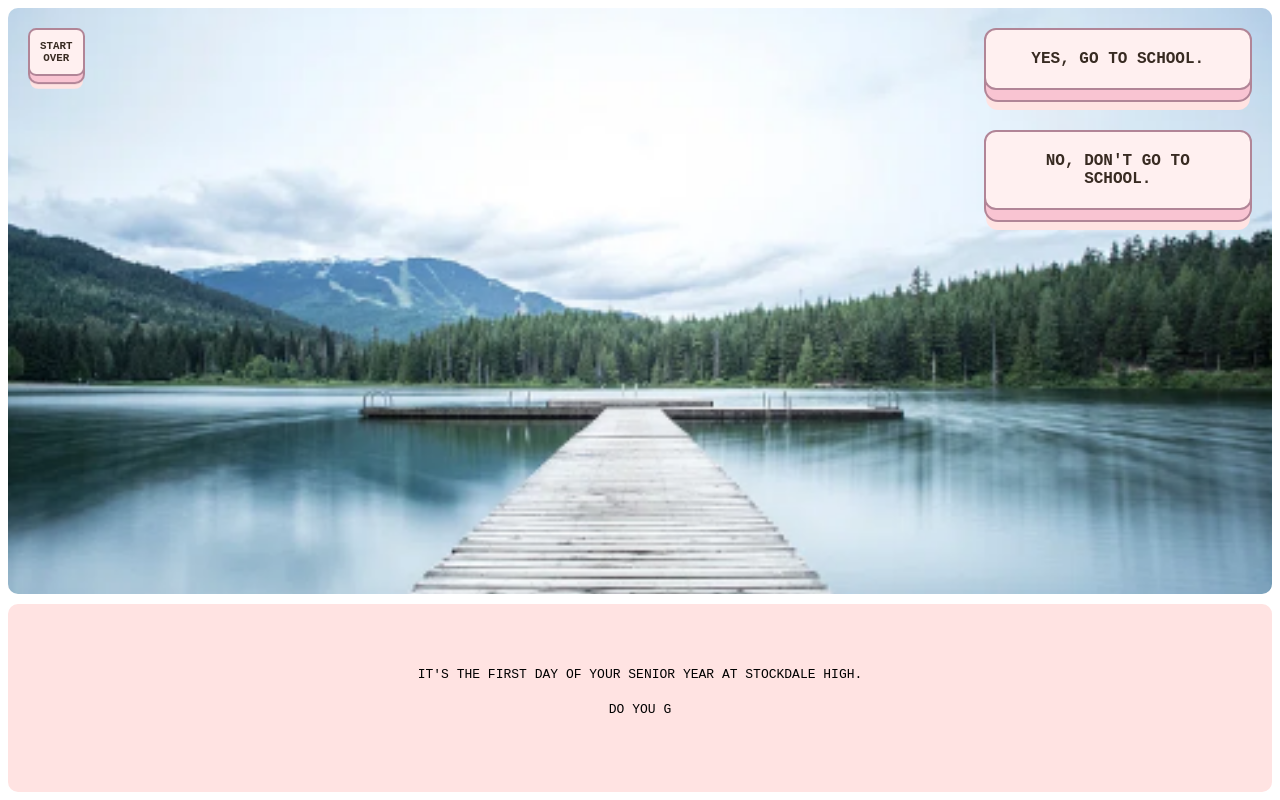
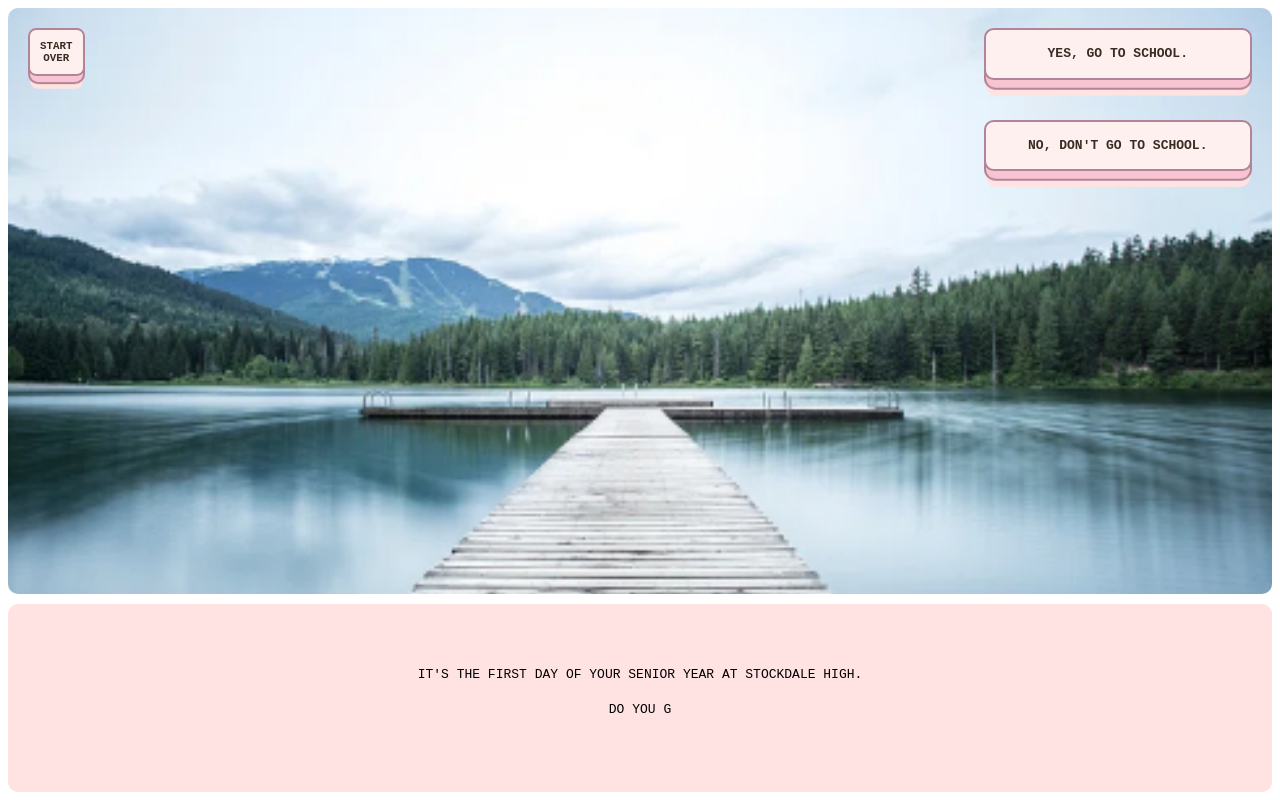
Before and after one commit to ctsai64/SillyLittlePerformanceTask, a plain HTML site: page index.html in a window 1280 px wide. Both pictures are taken after a click on the element "PLAY". Drawn offline with Linux system fonts and the light colour scheme.

Commit message:
Update index.html

```diff
--- a/index.html
+++ b/index.html
@@ -78,7 +78,7 @@
             font-weight: 600;
             color: #382b22;
             font-family: monospace;
-            font-size: large;
+            font-size: 100%;
             width: -webkit-fill-available;
             text-transform: uppercase;
             padding: 1.25em 2em;
```
